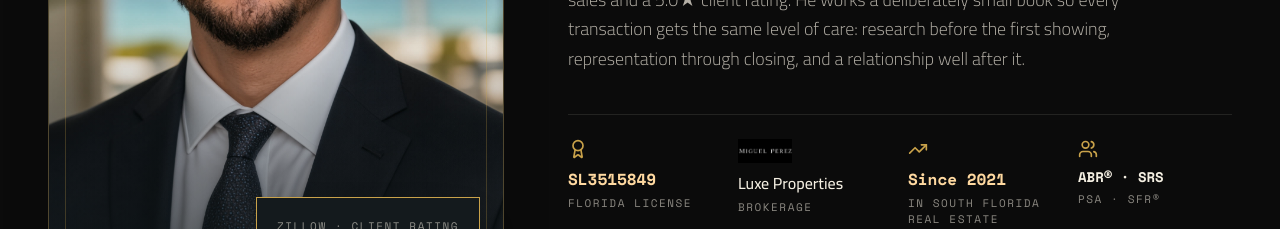
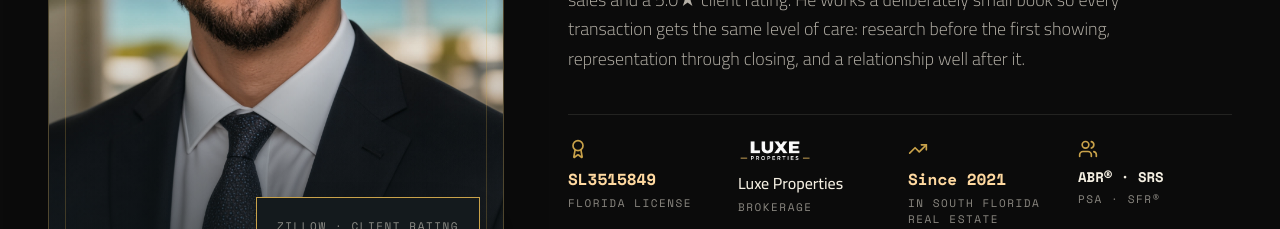
Before and after one commit to miguelperezgroupre/ELEVATED-MOTION-SITE-, a React (Vite) app: page / in a window 1280 px wide. Shown: the part 9440-9669 px from the top of the page. Built offline with nearby package versions, Linux system fonts and the light colour scheme; no server answers; a web font is replaced by a local one.

Commit message:
About: replace boxed MIGUEL PEREZ image with transparent Luxe Properties logo

```diff
--- a/src/components/AboutSection.tsx
+++ b/src/components/AboutSection.tsx
@@ -53,7 +53,7 @@ export default function AboutSection() {
                 <span className="mono-label block text-[10px]">Florida license</span>
               </div>
               <div className="space-y-1">
-                <img loading="lazy" decoding="async" src="/assets/brand/luxe-properties-logo.png" alt="Luxe Properties" className="h-6 mb-2 object-contain" />
+                <img loading="lazy" decoding="async" src="/assets/brand/luxe-properties-logo-transparent-v2-2026-10-21.svg" alt="Luxe Properties" className="h-6 mb-2 object-contain" />
                 <b className="block text-sm sm:text-base text-[#f4efe2] font-medium">Luxe Properties</b>
                 <span className="mono-label block text-[10px]">Brokerage</span>
               </div>
```
Also changed, not shown: public/assets/brand/luxe-properties-logo-transparent-v2-2026-10-21.svg (added).
